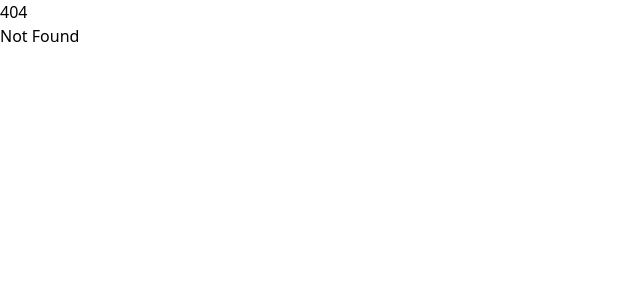
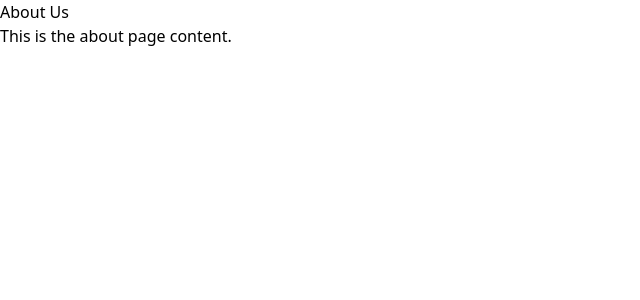
Before and after one commit to RDiaz2-Source/srjc-tec-website, a SvelteKit app: page /about in a window 1280 px wide. Before the commit this address had no page. Shown: the top 300 px of the page, without its empty margins (0-640 px from the left). Built offline with nearby package versions, Linux system fonts and the light colour scheme.

Commit message:
Create +page.svelte

```diff
--- /dev/null
+++ b/src/routes/about/+page.svelte
@@ -0,0 +1,3 @@
+    <!-- src/routes/about/+page.svelte -->
+    <h1>About Us</h1>
+    <p>This is the about page content.</p>
```
